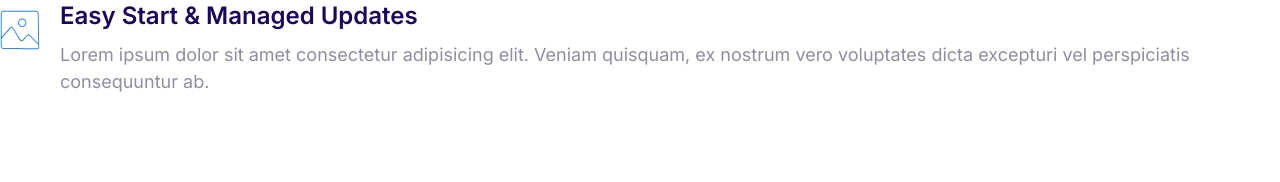
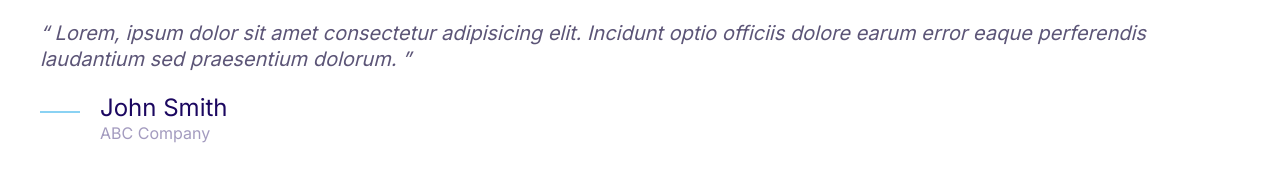
Before and after one commit to dlamontsr/MOSHIFYLTRAIN, a plain HTML site: page index.html in a window 1280 px wide. Drawn offline with Linux system fonts and the light colour scheme.

Commit message:
Defined the quotes component,

```diff
--- a/CSS/styles.css
+++ b/CSS/styles.css
@@ -438,3 +438,51 @@ a {
 .media__image {
   margin-top: 1rem;
 }
+
+/* Quotes */
+
+.quote {
+  font-size: 3rem;
+  font-style: italic;
+  color: var(--color-body-darker);
+  line-height: 1.3;
+}
+
+.quote__text::before {
+  content: open-quote;
+}
+
+.quote__text::after {
+  content: close-quote;
+}
+
+.quote__author {
+  font-size: 2rem;
+  font-weight: 500;
+  font-style: normal;
+  margin-bottom: 0;
+}
+
+.quote__organization {
+  color: var(--color-headings);
+  opacity: 0.4;
+  font-size: 1.5rem;
+  font-style: normal;
+}
+
+.quote__line {
+  position: relative;
+  bottom: 10px;
+}
+
+@media screen and (min-width: 1024px) {
+  .quote {
+    font-size: 2rem;
+  }
+  .quote__author {
+    font-size: 2.4rem;
+  }
+  .quote__organization {
+    font-size: 1.6rem;
+  }
+}
--- a/index.html
+++ b/index.html
@@ -17,22 +17,26 @@
 
 <body>
 
+  <blockquote class="quote">
+    <p class="quote__text">
+      Lorem, ipsum dolor sit amet consectetur adipisicing elit. Incidunt optio
+      officiis dolore earum error eaque perferendis laudantium sed praesentium
+      dolorum.
+    </p>
+    <footer>
       <div class="media">
         <div class="media__image">
-      <svg class="icon icon--primary">
-        <use xlink:href="images/sprite.svg#snap"></use>
+          <svg class="icon icon--primary quote__line">
+            <use xlink:href="images/sprite.svg#line"></use>
           </svg>
         </div>
         <div class="media__body">
-      <h3 class="media__title">Easy Start & Managed Updates</h3>
-      <p>
-        Lorem ipsum dolor sit amet consectetur adipisicing elit. Veniam quisquam,
-        ex nostrum vero voluptates dicta excepturi vel perspiciatis consequuntur
-        ab.
-      </p>
+          <h3 class="media__title quote__author">John Smith</h3>
+          <p class="quote__organization">ABC Company</p>
         </div>
       </div>
-
+    </footer>
+  </blockquote>
 
 
 </body>
```
Also changed, not shown: components/quotes.html (added, +20 -0 lines). Lines whose indentation alone changed are shown as unchanged.
